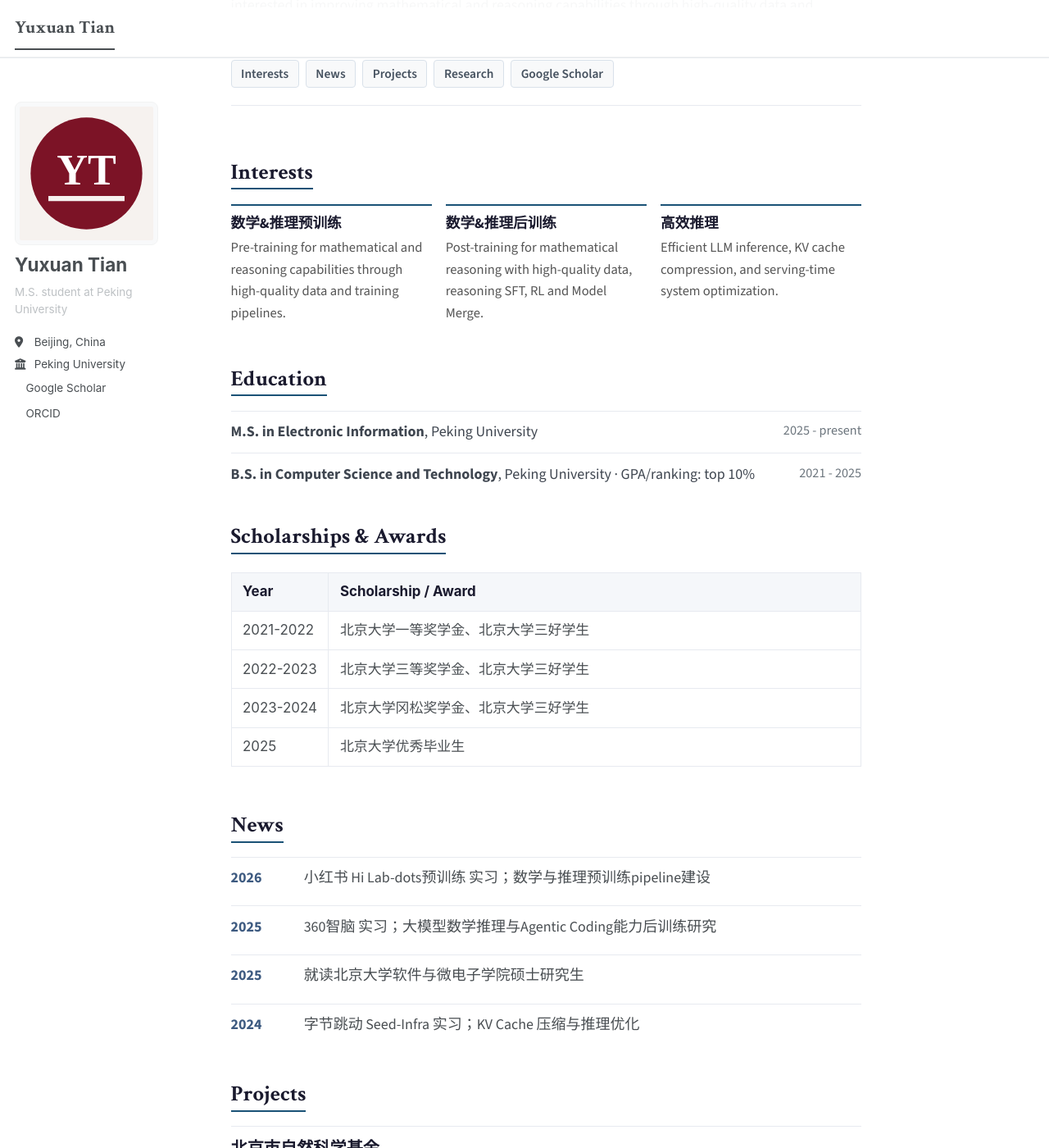
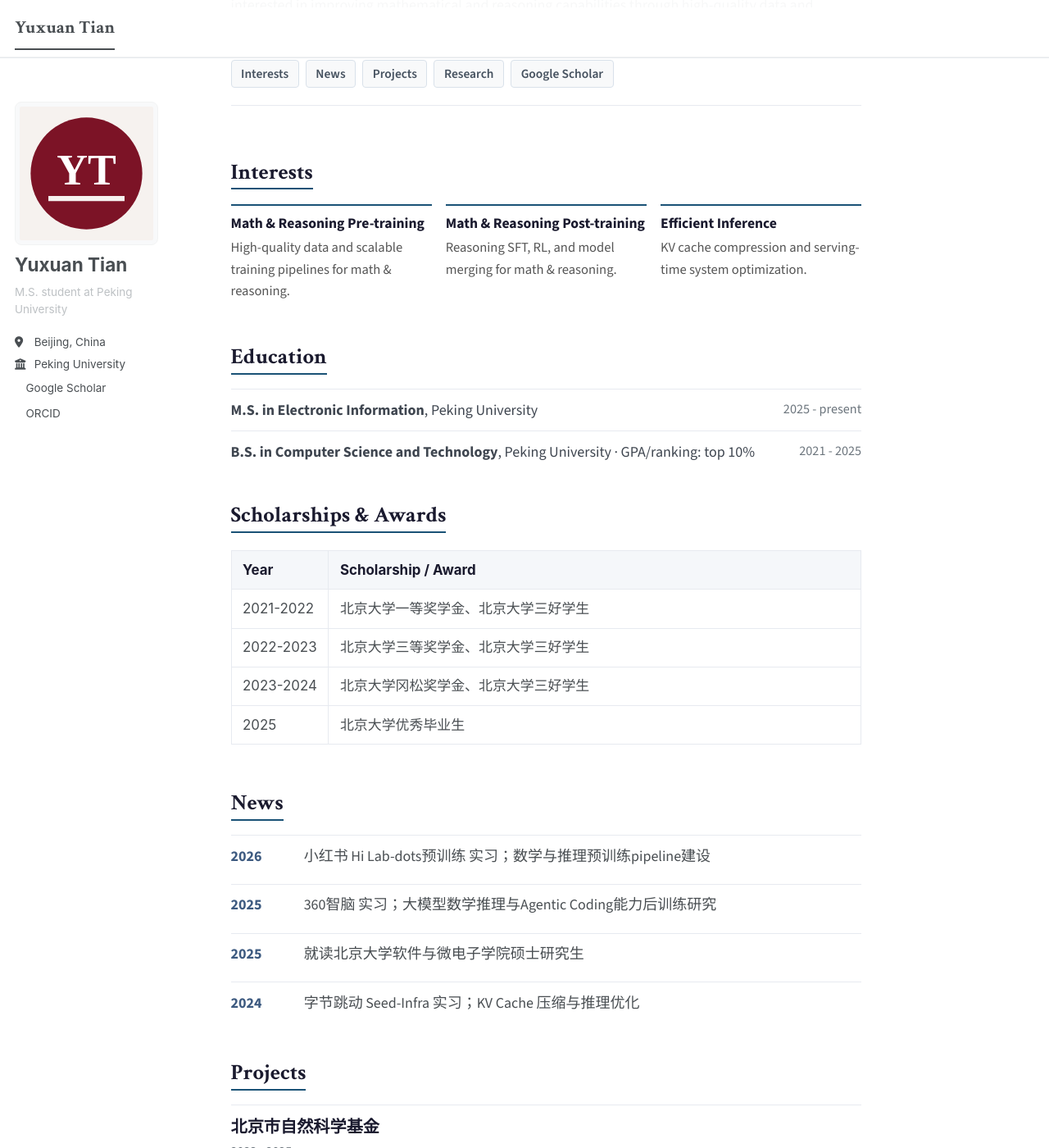
Before and after one commit to meowameowameow/meowameowameow.github.io, a Jekyll site: the page built from _pages/about.md, in a window 1280 px wide and 1400 px high, scrolled down 304 px. Shown: the whole window at 82% size. Built offline with Jekyll 4.4.1, drawn with Linux system fonts in a browser that asks for light colours; a style sheet for code colours, icons or effects is not loaded; some of the changed text lies outside the part shown.

Commit message:
更新研究兴趣英文标题与项目格式

```diff
--- a/_pages/about.md
+++ b/_pages/about.md
@@ -23,16 +23,16 @@ hide_title: true
 
 <div class="research-grid">
   <div class="research-card">
-    <h3>数学&amp;推理预训练</h3>
-    <p>Pre-training for mathematical and reasoning capabilities through high-quality data and training pipelines.</p>
+    <h3>Math &amp; Reasoning Pre-training</h3>
+    <p>High-quality data and scalable training pipelines for math &amp; reasoning.</p>
   </div>
   <div class="research-card">
-    <h3>数学&amp;推理后训练</h3>
-    <p>Post-training for mathematical reasoning with high-quality data, reasoning SFT, RL and Model Merge.</p>
+    <h3>Math &amp; Reasoning Post-training</h3>
+    <p>Reasoning SFT, RL, and model merging for math &amp; reasoning.</p>
   </div>
   <div class="research-card">
-    <h3>高效推理</h3>
-    <p>Efficient LLM inference, KV cache compression, and serving-time system optimization.</p>
+    <h3>Efficient Inference</h3>
+    <p>KV cache compression and serving-time system optimization.</p>
   </div>
 </div>
 
@@ -73,7 +73,7 @@ hide_title: true
   <div class="project-item">
     <h3>北京市自然科学基金</h3>
     <p class="project-period">2023 - 2025</p>
-    <p><strong>北京市自然科学基金本科生“启研”计划。</strong>担任项目负责人，开展高速数据流测量相关研究；相关成果发表于 ACM SIGKDD 和 ACM IMC。</p>
+    <p>北京市自然科学基金本科生“启研”计划。担任项目负责人，开展高速数据流测量相关研究；相关成果发表于 ACM SIGKDD 和 ACM IMC。</p>
   </div>
 
   <div class="project-item">
```
